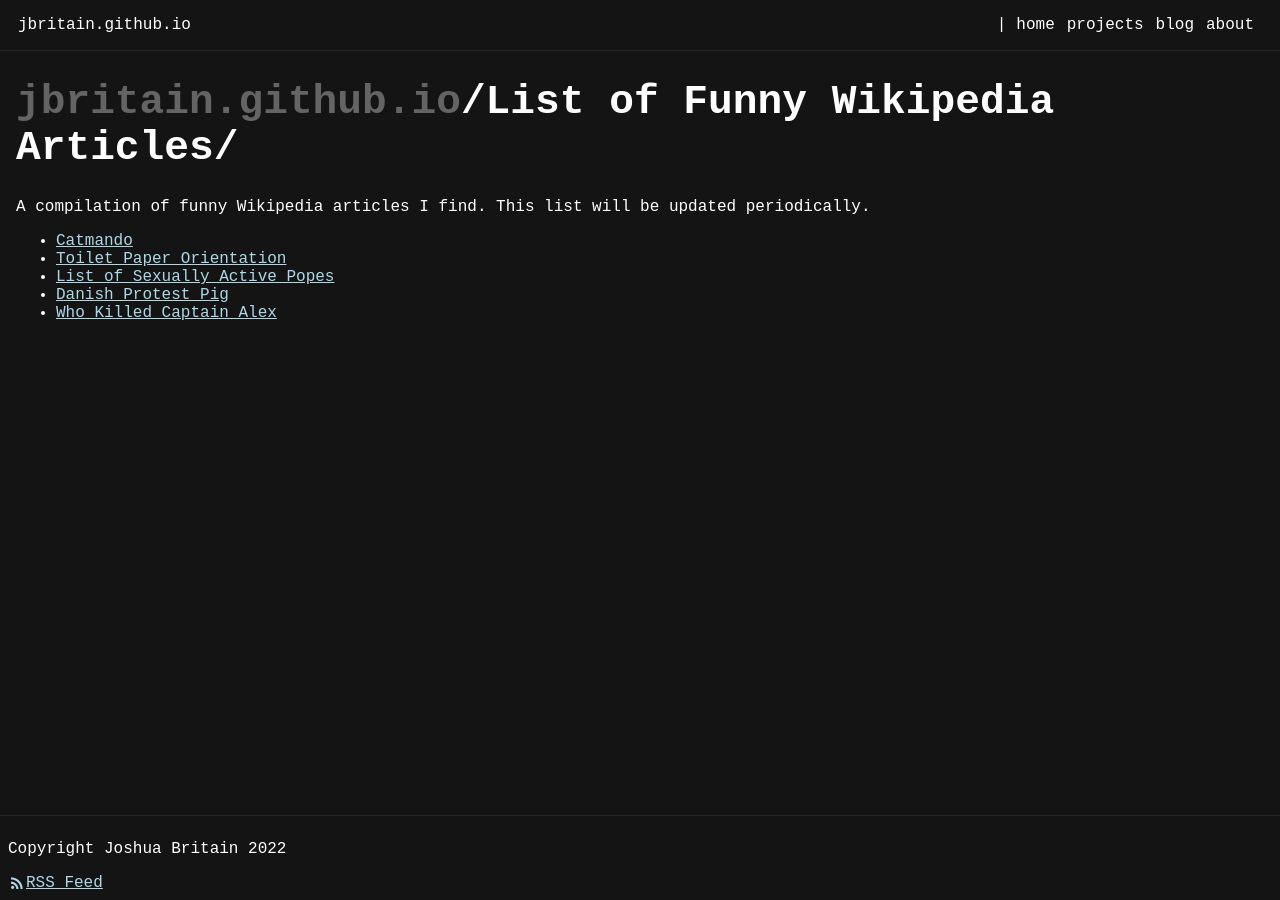
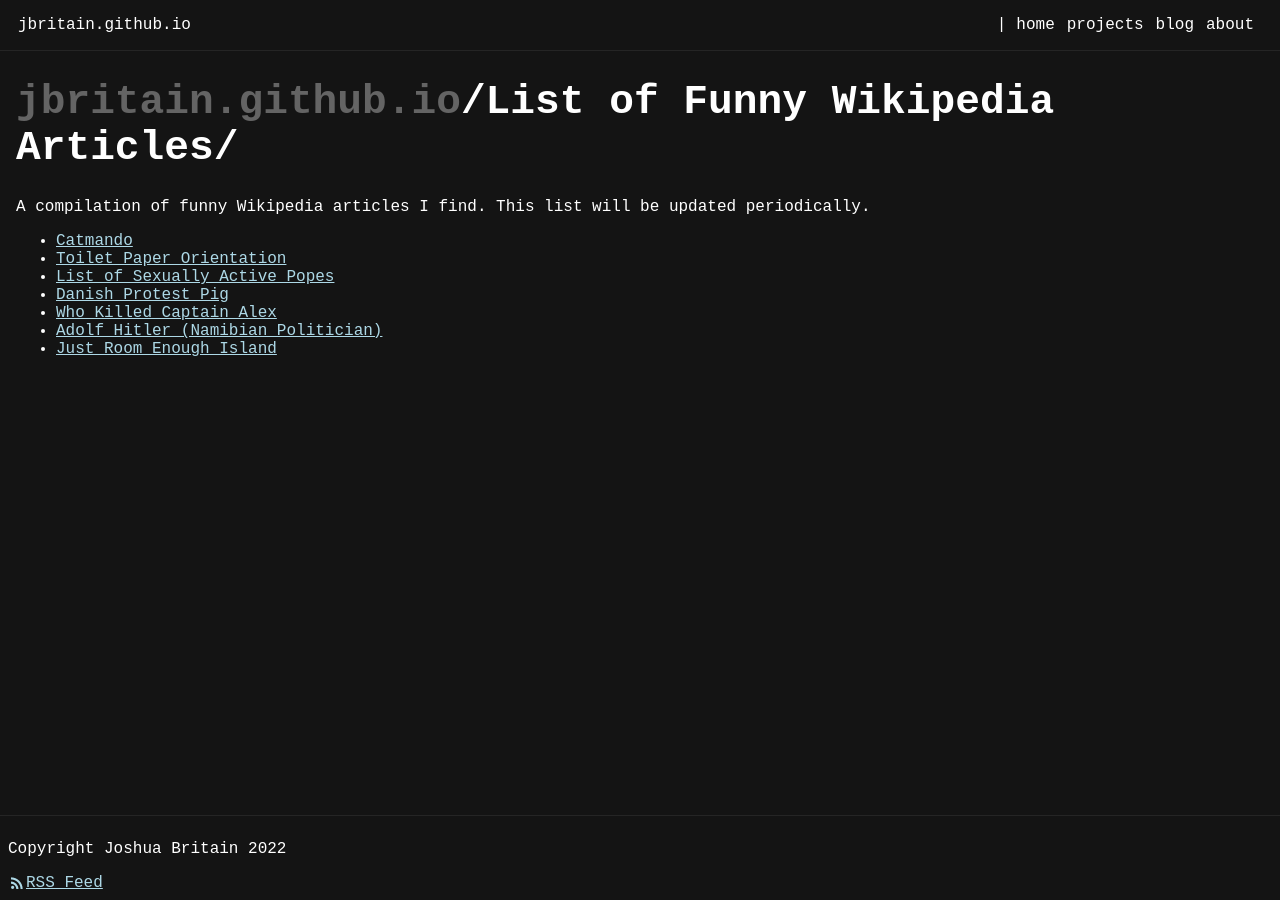
Before and after one commit to jbritain/jbritain.github.io, a Jekyll site: the page built from pages/wikipedia.md, in a window 1280 px wide. Built offline with Jekyll 4.4.1, drawn with Linux system fonts in a browser that asks for light colours.

Commit message:
Update wikipedia.md

```diff
--- a/pages/wikipedia.md
+++ b/pages/wikipedia.md
@@ -12,3 +12,5 @@
 - [List of Sexually Active Popes](https://en.wikipedia.org/wiki/List_of_sexually_active_popes)
 - [Danish Protest Pig](https://en.wikipedia.org/wiki/Danish_Protest_Pig)
 - [Who Killed Captain Alex](https://en.wikipedia.org/wiki/Who_Killed_Captain_Alex%3F)
+- [Adolf Hitler (Namibian Politician)](https://simple.wikipedia.org/wiki/Adolf_Hitler_Uunona)
+- [Just Room Enough Island](https://en.wikipedia.org/wiki/Just_Room_Enough_Island)
```
